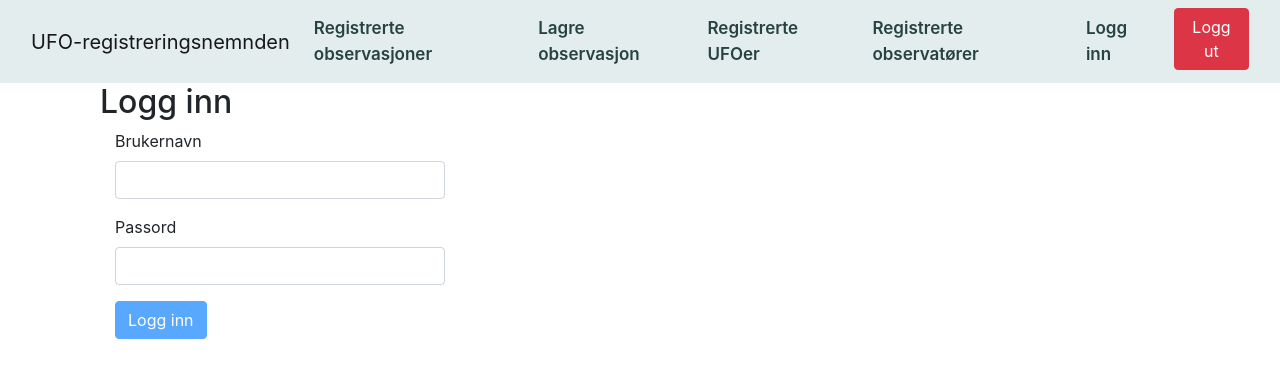
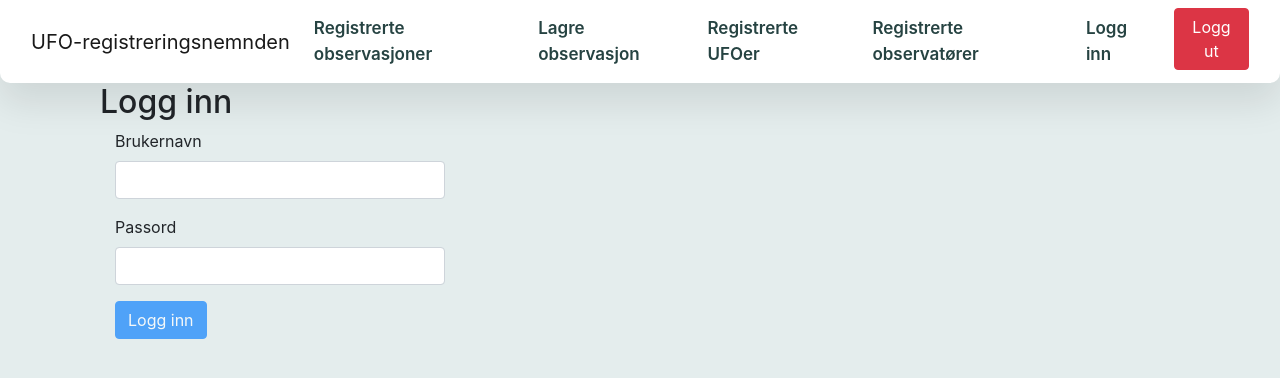
Before and after one commit to s311709/UFOAppAngular, an Angular app in the folder UFOAppAngular/ClientApp/: page /logg-inn in a window 1280 px wide. Shown: the top 378 px of the page. Built offline with nearby package versions, Linux system fonts and the light colour scheme.

Commit message:
endrer fargen på table headers

```diff
--- a/UFOAppAngular/ClientApp/src/app/logg-inn/logg-inn.component.css
+++ b/UFOAppAngular/ClientApp/src/app/logg-inn/logg-inn.component.css
@@ -0,0 +1,7 @@
+.icon {
+    width:20px;
+    text-align: center;
+    background: white;
+    padding-left: 5px;
+    padding-right: 2px;
+}
--- a/UFOAppAngular/ClientApp/src/app/nav-meny/nav-meny.component.css
+++ b/UFOAppAngular/ClientApp/src/app/nav-meny/nav-meny.component.css
@@ -1,5 +1,7 @@
-.navbar-nav {
-
+.navbar {
+    box-shadow: 0 19px 38px rgba(0, 0, 0, 0.10);
+    border-bottom-left-radius: 10px;
+    border-bottom-right-radius: 10px;
 }
 .nav-item .active {
     margin-right: 20px;
--- a/UFOAppAngular/ClientApp/src/app/nav-meny/nav-meny.component.html
+++ b/UFOAppAngular/ClientApp/src/app/nav-meny/nav-meny.component.html
@@ -1,4 +1,4 @@
-    <nav class="navbar navbar-expand-lg navbar-light" style="background-color: #e4eded">
+    <nav class="navbar navbar-expand-lg navbar-light" style="background-color: #fff">
         <div class="container-fluid">
             <a class="navbar-brand" href="#">UFO-registreringsnemnden</a>
             <button class="navbar-toggler" type="button" data-bs-toggle="collapse"
--- a/UFOAppAngular/ClientApp/src/app/observator-oversikt/observator-oversikt.component.css
+++ b/UFOAppAngular/ClientApp/src/app/observator-oversikt/observator-oversikt.component.css
@@ -0,0 +1,4 @@
+th {
+    background-color: #264342;
+    color: #e4eded;
+}
--- a/UFOAppAngular/ClientApp/src/app/registrerte-observasjoner/registrerte-observasjoner.component.css
+++ b/UFOAppAngular/ClientApp/src/app/registrerte-observasjoner/registrerte-observasjoner.component.css
@@ -0,0 +1,4 @@
+th {
+    background-color: #264342;
+    color: #e4eded;
+}
--- a/UFOAppAngular/ClientApp/src/app/ufo-oversikt/ufo-oversikt.component.css
+++ b/UFOAppAngular/ClientApp/src/app/ufo-oversikt/ufo-oversikt.component.css
@@ -0,0 +1,4 @@
+th {
+    background-color: #264342;
+    color: #e4eded;
+}
--- a/UFOAppAngular/ClientApp/src/styles.css
+++ b/UFOAppAngular/ClientApp/src/styles.css
@@ -15,5 +15,5 @@ code {
     border-color: #1861ac;
 }
 html, body {
-    background-color: #fff;
+    background-color: #e4eded;
 }
```
